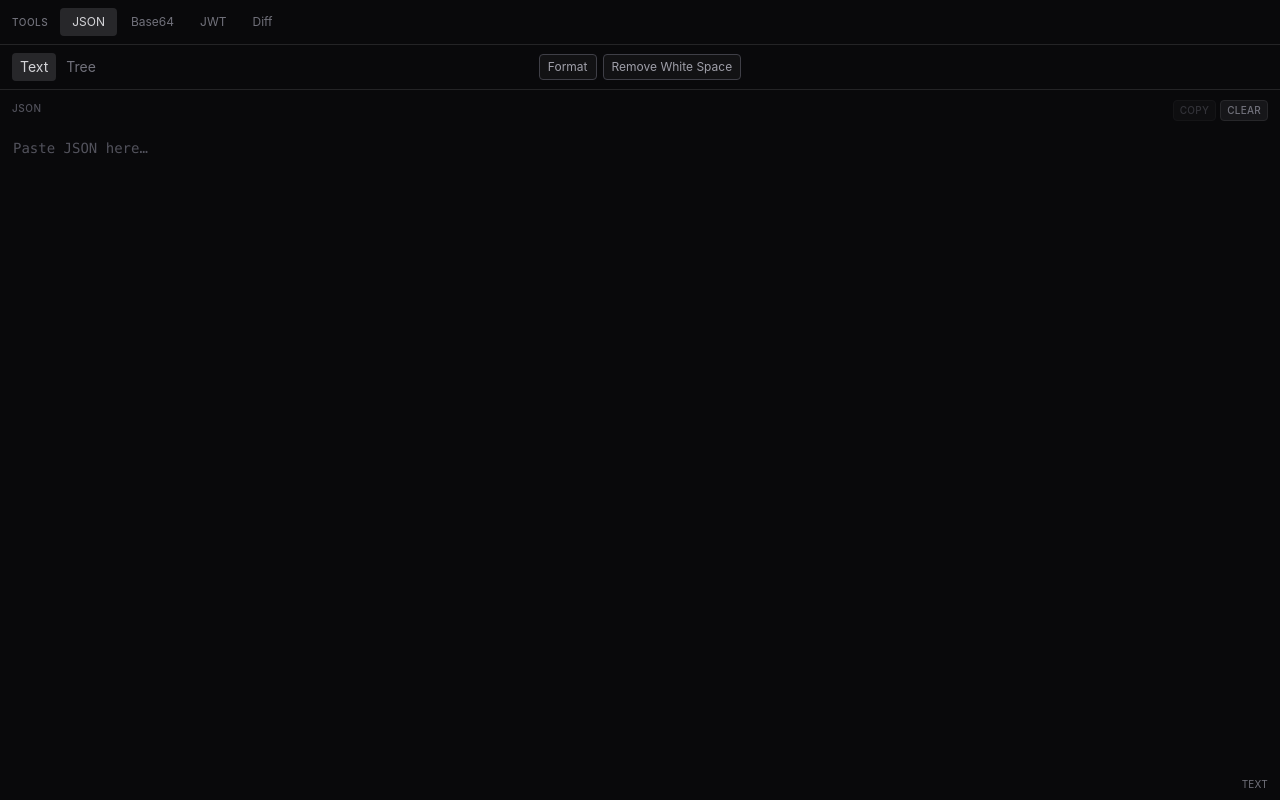
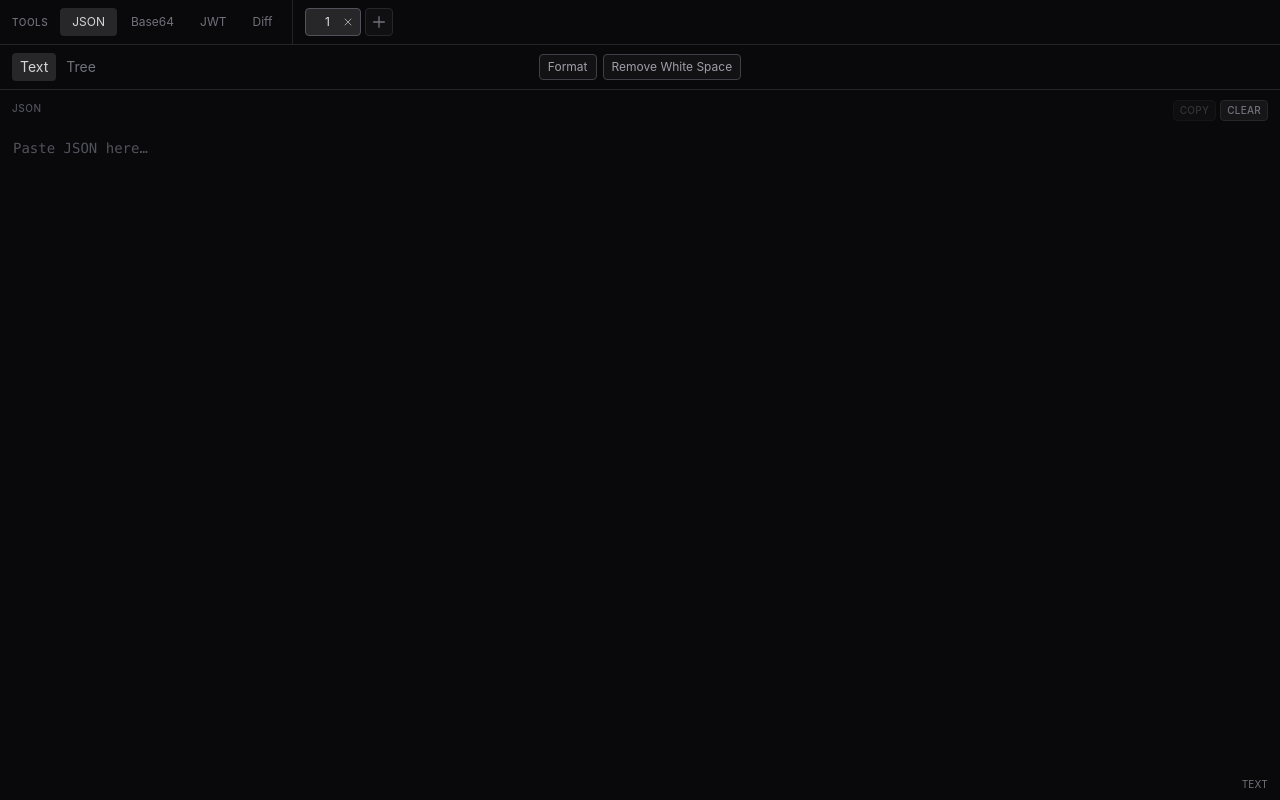
Before and after one commit to SaeidAnwar/devtools, a React (Vite) app: page / in a window 1280 px wide. Built offline with nearby package versions, Linux system fonts and the light colour scheme.

Commit message:
multiple tabs support per tool

```diff
--- a/src/App.jsx
+++ b/src/App.jsx
@@ -1,5 +1,6 @@
 import { useState } from 'react';
 import AppNavbar from './components/AppNavbar';
+import { useLocalStorage } from './lib/useLocalStorage';
 import Base64Tool from './components/base64-tool';
 import JsonFormatter from './components/json-formatter';
 import JwtTool from './components/jwt-tool';
@@ -9,34 +10,108 @@ import './App.css';
 function App() {
   const [activeTool, setActiveTool] = useState('json');
 
+  const [tabsMap, setTabsMap] = useLocalStorage('app-tool-tabs', {
+    json: [{ id: '1' }],
+    base64: [{ id: '1' }],
+    jwt: [{ id: '1' }],
+    diff: [{ id: '1' }],
+  });
+
+  const [activeTabIds, setActiveTabIds] = useLocalStorage('app-tool-active-tabs', {
+    json: '1',
+    base64: '1',
+    jwt: '1',
+    diff: '1',
+  });
+
+  const handleAddTab = () => {
+    setTabsMap((prev) => {
+      const toolTabs = prev[activeTool] || [];
+      if (toolTabs.length >= 10) return prev;
+
+      const newId = String(Math.max(0, ...toolTabs.map(t => parseInt(t.id, 10) || 0)) + 1);
+
+      setActiveTabIds((p) => ({ ...p, [activeTool]: newId }));
+      return { ...prev, [activeTool]: [...toolTabs, { id: newId }] };
+    });
+  };
+
+  const handleCloseTab = (tabId) => {
+    setTabsMap((prev) => {
+      const toolTabs = prev[activeTool] || [];
+      const newTabs = toolTabs.filter(t => t.id !== tabId);
+
+      if (newTabs.length === 0) {
+        setActiveTabIds((p) => ({ ...p, [activeTool]: '1' }));
+        return { ...prev, [activeTool]: [{ id: '1' }] };
+      }
+
+      setActiveTabIds((p) => {
+        if (p[activeTool] === tabId) {
+          return { ...p, [activeTool]: newTabs[newTabs.length - 1].id };
+        }
+        return p;
+      });
+
+      return { ...prev, [activeTool]: newTabs };
+    });
+  };
+
+  const handleSelectTab = (tabId) => {
+    setActiveTabIds((p) => ({ ...p, [activeTool]: tabId }));
+  };
+
+  const currentTabs = tabsMap[activeTool] || [{ id: '1' }];
+  const currentTabId = activeTabIds[activeTool] || '1';
+
   return (
     <div className="flex h-dvh min-h-0 min-w-0 flex-col overflow-x-hidden">
-      <AppNavbar activeTool={activeTool} onToolChange={setActiveTool} />
+      <AppNavbar
+        activeTool={activeTool}
+        onToolChange={setActiveTool}
+        activeToolTabs={currentTabs}
+        activeTabId={currentTabId}
+        onTabSelect={handleSelectTab}
+        onTabAdd={handleAddTab}
+        onTabClose={handleCloseTab}
+      />
       <div className="relative min-h-0 flex-1">
+        {(tabsMap.json || [{ id: '1' }]).map(tab => (
           <div
-          className={activeTool === 'json' ? 'flex h-full min-h-0 min-w-0 flex-col' : 'hidden'}
-          aria-hidden={activeTool !== 'json'}
+            key={`json-${tab.id}`}
+            className={activeTool === 'json' && currentTabId === tab.id ? 'flex h-full min-h-0 min-w-0 flex-col' : 'hidden'}
+            aria-hidden={activeTool !== 'json' || currentTabId !== tab.id}
           >
-          <JsonFormatter />
+            <JsonFormatter instanceId={`json-${tab.id}`} />
           </div>
+        ))}
+        {(tabsMap.base64 || [{ id: '1' }]).map(tab => (
           <div
-          className={activeTool === 'base64' ? 'flex h-full min-h-0 min-w-0 flex-col' : 'hidden'}
-          aria-hidden={activeTool !== 'base64'}
+            key={`base64-${tab.id}`}
+            className={activeTool === 'base64' && currentTabId === tab.id ? 'flex h-full min-h-0 min-w-0 flex-col' : 'hidden'}
+            aria-hidden={activeTool !== 'base64' || currentTabId !== tab.id}
           >
-          <Base64Tool />
+            <Base64Tool instanceId={`base64-${tab.id}`} />
           </div>
+        ))}
+        {(tabsMap.jwt || [{ id: '1' }]).map(tab => (
           <div
-          className={activeTool === 'jwt' ? 'flex h-full min-h-0 min-w-0 flex-col' : 'hidden'}
-          aria-hidden={activeTool !== 'jwt'}
+            key={`jwt-${tab.id}`}
+            className={activeTool === 'jwt' && currentTabId === tab.id ? 'flex h-full min-h-0 min-w-0 flex-col' : 'hidden'}
+            aria-hidden={activeTool !== 'jwt' || currentTabId !== tab.id}
           >
-          <JwtTool />
+            <JwtTool instanceId={`jwt-${tab.id}`} />
           </div>
+        ))}
+        {(tabsMap.diff || [{ id: '1' }]).map(tab => (
           <div
-          className={activeTool === 'diff' ? 'flex h-full min-h-0 min-w-0 flex-col' : 'hidden'}
-          aria-hidden={activeTool !== 'diff'}
+            key={`diff-${tab.id}`}
+            className={activeTool === 'diff' && currentTabId === tab.id ? 'flex h-full min-h-0 min-w-0 flex-col' : 'hidden'}
+            aria-hidden={activeTool !== 'diff' || currentTabId !== tab.id}
           >
-          <DiffTool />
+            <DiffTool instanceId={`diff-${tab.id}`} />
           </div>
+        ))}
       </div>
     </div>
   );
--- a/src/components/AppNavbar.jsx
+++ b/src/components/AppNavbar.jsx
@@ -12,13 +12,21 @@ const navBtn = (active) =>
       : 'text-zinc-500 hover:bg-zinc-900 hover:text-zinc-400'
   }`;
 
-export default function AppNavbar({ activeTool, onToolChange }) {
+export default function AppNavbar({
+  activeTool,
+  onToolChange,
+  activeToolTabs,
+  activeTabId,
+  onTabSelect,
+  onTabAdd,
+  onTabClose
+}) {
   return (
     <header className="flex min-w-0 shrink-0 flex-wrap items-center gap-x-1 gap-y-1 border-b border-zinc-800/90 bg-zinc-950 px-2 py-2 sm:flex-nowrap sm:px-3">
       <span className="mr-1 shrink-0 select-none text-[10px] font-medium uppercase tracking-wider text-zinc-500 sm:mr-2">
         Tools
       </span>
-      <nav className="flex min-w-0 flex-1 flex-wrap items-center gap-0.5 sm:flex-initial" aria-label="Dev tools">
+      <nav className="flex min-w-0 flex-initial flex-wrap items-center gap-0.5" aria-label="Dev tools">
         {TOOLS.map((t) => (
           <button
             key={t.id}
@@ -31,6 +39,48 @@ export default function AppNavbar({ activeTool, onToolChange }) {
           </button>
         ))}
       </nav>
+
+      {activeToolTabs && (
+        <div className="-my-2 ml-1 flex flex-1 items-center gap-1 border-l border-zinc-800/90 py-2 pl-3">
+            {activeToolTabs.map((tab) => {
+              const isActive = tab.id === activeTabId;
+              return (
+                <div
+                  key={tab.id}
+                  onClick={() => onTabSelect(tab.id)}
+                  className={`group relative flex h-7 items-center justify-center rounded border text-xs cursor-pointer select-none transition-colors ${
+                    isActive
+                      ? 'w-14 border-zinc-600 bg-zinc-800 text-zinc-200'
+                      : 'w-7 border-zinc-800 bg-zinc-900/50 text-zinc-500 hover:border-zinc-700 hover:bg-zinc-800 hover:text-zinc-300'
+                  }`}
+                >
+                  <span className={isActive ? 'mr-3' : ''}>{tab.id}</span>
+                  {isActive && (
+                    <button
+                      type="button"
+                      onClick={(e) => {
+                        e.stopPropagation();
+                        onTabClose(tab.id);
+                      }}
+                      className="absolute right-1 flex h-4 w-4 items-center justify-center rounded-sm text-zinc-400 hover:bg-zinc-700 hover:text-white"
+                    >
+                      <svg className="w-3 h-3" fill="none" stroke="currentColor" viewBox="0 0 24 24" xmlns="http://www.w3.org/2000/svg"><path strokeLinecap="round" strokeLinejoin="round" strokeWidth="2" d="M6 18L18 6M6 6l12 12"></path></svg>
+                    </button>
+                  )}
+                </div>
+              );
+            })}
+            {activeToolTabs.length < 10 && (
+              <button
+                type="button"
+                onClick={onTabAdd}
+                className="flex h-7 w-7 items-center justify-center rounded border border-zinc-800 bg-zinc-900/50 text-zinc-500 transition-colors hover:border-zinc-700 hover:bg-zinc-800 hover:text-zinc-300"
+              >
+                <svg className="w-4 h-4" fill="none" stroke="currentColor" viewBox="0 0 24 24" xmlns="http://www.w3.org/2000/svg"><path strokeLinecap="round" strokeLinejoin="round" strokeWidth="2" d="M12 4v16m8-8H4"></path></svg>
+              </button>
+            )}
+          </div>
+      )}
     </header>
   );
 }
--- a/src/components/base64-tool/Base64Tool.jsx
+++ b/src/components/base64-tool/Base64Tool.jsx
@@ -10,7 +10,7 @@ const editorShell =
 const actionBtn =
   'rounded border border-zinc-700 bg-zinc-900/60 px-2 py-1 text-xs text-zinc-400 transition-colors hover:border-zinc-600 hover:bg-zinc-800 hover:text-zinc-300';
 
-export default function Base64Tool() {
+export default function Base64Tool({ instanceId }) {
   const {
     plainText,
     base64Text,
@@ -23,7 +23,7 @@ export default function Base64Tool() {
     handleCopyBase64,
     handleClearPlain,
     handleClearBase64,
-  } = useBase64Split();
+  } = useBase64Split(instanceId);
 
   return (
     <div className="flex h-full min-h-0 flex-col bg-zinc-950 text-zinc-300 antialiased">
--- a/src/components/base64-tool/useBase64Split.js
+++ b/src/components/base64-tool/useBase64Split.js
@@ -5,9 +5,9 @@ import { useLocalStorage } from '../../lib/useLocalStorage';
 
 const emptyStatus = { message: '', type: STATUS_TYPE.NONE };
 
-export function useBase64Split() {
-  const [plainText, setPlainText] = useLocalStorage('base64-tool-plain-text', '');
-  const [base64Text, setBase64Text] = useLocalStorage('base64-tool-base64-text', '');
+export function useBase64Split(instanceId = 'default') {
+  const [plainText, setPlainText] = useLocalStorage(`base64-tool-plain-text-${instanceId}`, '');
+  const [base64Text, setBase64Text] = useLocalStorage(`base64-tool-base64-text-${instanceId}`, '');
   const [status, setStatus] = useState(emptyStatus);
 
   const clearStatus = useCallback(() => setStatus(emptyStatus), []);
--- a/src/components/diff-tool/DiffTool.jsx
+++ b/src/components/diff-tool/DiffTool.jsx
@@ -13,7 +13,7 @@ const editorShell =
 const actionBtn =
   'rounded border border-zinc-700 bg-zinc-900/60 px-2 py-1 text-xs text-zinc-400 transition-colors hover:border-zinc-600 hover:bg-zinc-800 hover:text-zinc-300';
 
-export default function DiffTool() {
+export default function DiffTool({ instanceId }) {
   const [diffMode, setDiffMode] = useLocalStorage('diff-tool-mode', 'two-side');
 
   const {
@@ -28,7 +28,7 @@ export default function DiffTool() {
     clearDiff,
     flashSuccess,
     setErr,
-  } = useDiffTool();
+  } = useDiffTool(instanceId);
 
 
 
--- a/src/components/diff-tool/useDiffTool.js
+++ b/src/components/diff-tool/useDiffTool.js
@@ -13,9 +13,9 @@ function computeLineDifferences(oldText, newText) {
   return Diff.diffLines(oldText, newText);
 }
 
-export function useDiffTool() {
-  const [oldText, setOldText] = useLocalStorage('diff-tool-old-text', '');
-  const [newText, setNewText] = useLocalStorage('diff-tool-new-text', '');
+export function useDiffTool(instanceId = 'default') {
+  const [oldText, setOldText] = useLocalStorage(`diff-tool-old-text-${instanceId}`, '');
+  const [newText, setNewText] = useLocalStorage(`diff-tool-new-text-${instanceId}`, '');
   const [diffResult, setDiffResult] = useState(() => computeLineDifferences(oldText, newText));
   const [status, setStatus] = useState(emptyStatus);
 
--- a/src/components/json-formatter/JsonFormatter.jsx
+++ b/src/components/json-formatter/JsonFormatter.jsx
@@ -4,7 +4,7 @@ import JsonFormatterToolbar from './JsonFormatterToolbar';
 import JsonFormatterWorkspace from './JsonFormatterWorkspace';
 import { useJsonViewer } from './useJsonViewer';
 
-export default function JsonFormatter() {
+export default function JsonFormatter({ instanceId }) {
   const {
     jsonInput,
     setJsonInput,
@@ -17,7 +17,7 @@ export default function JsonFormatter() {
     handleMinify,
     handleCopy,
     handleClear,
-  } = useJsonViewer();
+  } = useJsonViewer(instanceId);
 
   return (
     <div className="flex h-full min-h-0 flex-col bg-zinc-950 text-zinc-300 antialiased">
--- a/src/components/json-formatter/useJsonViewer.js
+++ b/src/components/json-formatter/useJsonViewer.js
@@ -26,9 +26,9 @@ function useParsedJson(jsonInput) {
   return parsedData;
 }
 
-export function useJsonViewer() {
-  const [jsonInput, setJsonInput] = useLocalStorage('json-formatter-input', '');
-  const [activeTab, setActiveTab] = useLocalStorage('json-formatter-active-tab', TAB.TEXT);
+export function useJsonViewer(instanceId = 'default') {
+  const [jsonInput, setJsonInput] = useLocalStorage(`json-formatter-input-${instanceId}`, '');
+  const [activeTab, setActiveTab] = useLocalStorage(`json-formatter-active-tab-${instanceId}`, TAB.TEXT);
   const [status, setStatus] = useState(emptyStatus);
   const parsedData = useParsedJson(jsonInput);
 
--- a/src/components/jwt-tool/JwtTool.jsx
+++ b/src/components/jwt-tool/JwtTool.jsx
@@ -72,7 +72,7 @@ const JWT_HEADER_PRESETS = [
   },
 ];
 
-export default function JwtTool() {
+export default function JwtTool({ instanceId }) {
   const [secretVisible, setSecretVisible] = useState(false);
   const {
     headerText,
@@ -103,7 +103,7 @@ export default function JwtTool() {
     handleClearSecret,
     handleClearJwt,
     handleClearAll,
-  } = useJwtTool();
+  } = useJwtTool(instanceId);
 
   return (
     <div className="flex h-full min-h-0 flex-col bg-zinc-950 text-zinc-300 antialiased">
```
Also changed, not shown: src/components/jwt-tool/useJwtTool.js (+7 -7 lines). Lines whose indentation alone changed are shown as unchanged.
